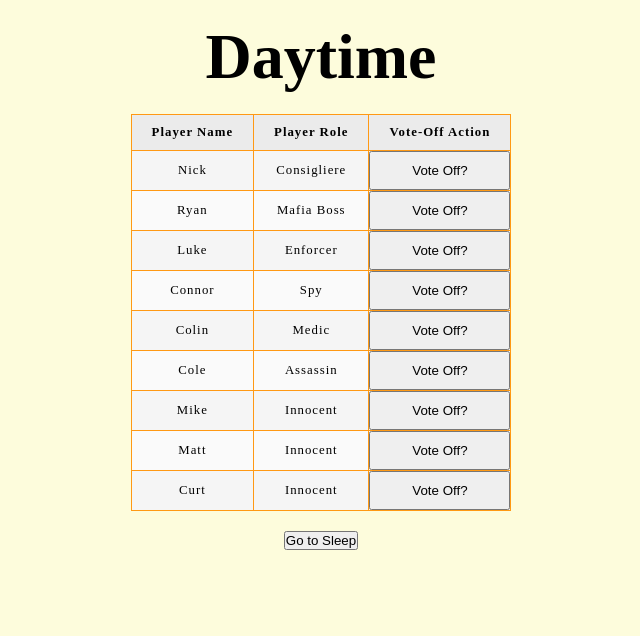
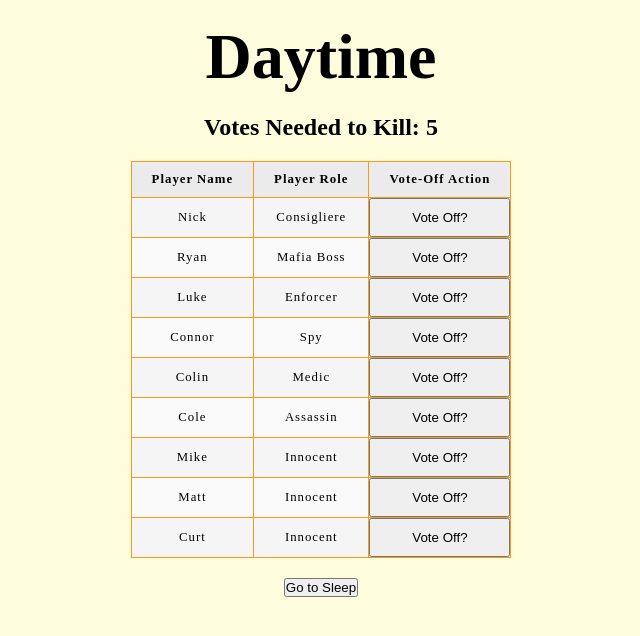
Before and after one commit to SirKillz/Mafia-React, a React (Vite) app in the folder react-mafia/: page / in a window 1280 px wide. Both pictures are taken after a click on the button "Debug". Shown: the top 636 px of the page, without its empty margins (319-959 px from the left). Built offline with nearby package versions, Linux system fonts and the light colour scheme.

Commit message:
Implemented votes needed to kill calculation into daytime phase

```diff
--- a/react-mafia/src/GameAPI/mafiaGame.js
+++ b/react-mafia/src/GameAPI/mafiaGame.js
@@ -68,6 +68,7 @@ class MafiaGame {
 
         this.players = debugArray;
         this.updateInitialMafiaCount();
+        this.calculateCounts();
     }
 
     createPlayerObjs(rawPlayerArray) {
@@ -87,6 +88,15 @@ class MafiaGame {
             if (this.startingMafiaCount !== this.mafiaCount) {
                 this.mafiaKillPower--;
             }
+        }
+    }
+
+    getVoteMajority() {
+        if (this.aliveCount - 1 % 2 === 0) {
+            return ((this.aliveCount - 1) / 2) + 1;
+        }
+        else {
+            return Math.ceil(this.aliveCount / 2);
         }
     }
 
--- a/react-mafia/src/components/Daytime.jsx
+++ b/react-mafia/src/components/Daytime.jsx
@@ -9,6 +9,7 @@ function Daytime() {
     return (
         <div className="daytime">
             <h1 className="page-title">Daytime</h1>
+            <h2>Votes Needed to Kill: {MafiaGame.getVoteMajority()}</h2>
             <div className="table-div">
                 <DayTable />
             </div>
--- a/react-mafia/src/components/RoleEntry.jsx
+++ b/react-mafia/src/components/RoleEntry.jsx
@@ -9,6 +9,7 @@ function RoleEntry() {
 
     function onClick() {
         MafiaGame.updateInitialMafiaCount();
+        MafiaGame.calculateCounts();
         updateView("daytime");
     }
 
```
